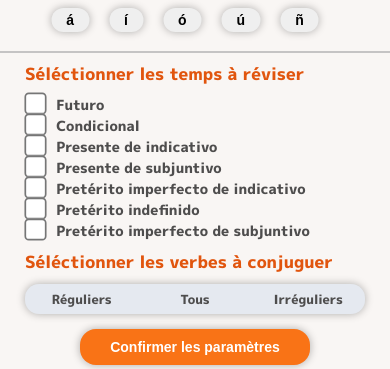
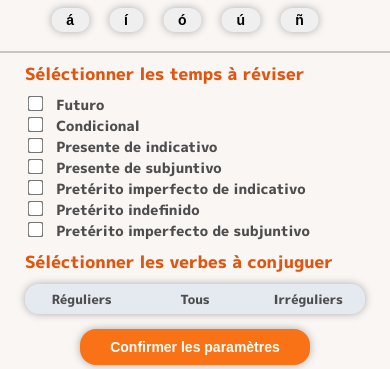
Before and after one commit to Tezay/conjug, a Flask app: page /es in a window 390 px wide. Shown: the part 299-668 px from the top of the page. Run offline with Flask 3, Linux system fonts and the light colour scheme; parts of the project's set-up code (start-up, migrations or seed data) failed here and were passed over.

Commit message:
UI update

```diff
--- a/conjugFR/static/css/exercice.css
+++ b/conjugFR/static/css/exercice.css
@@ -326,6 +326,11 @@
         margin-bottom: 8px;
     }
 
+    input[type="checkbox"] {
+        margin-right: 10px;
+        transform: scale(1.2);
+    }
+
     .switch-toggle {
         width: 100%;
         height: 30px;
```
